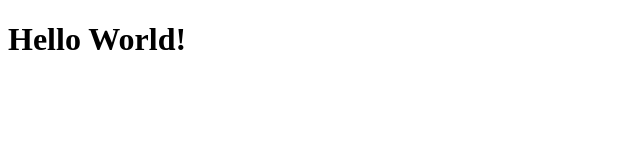
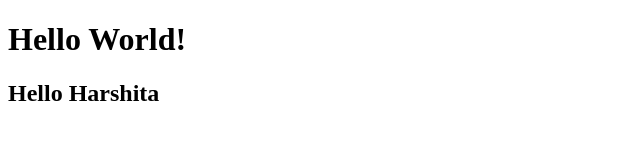
Before and after one commit to harshita02/JosephHarshitaMicroverse, a plain HTML site: page index.html in a window 1280 px wide. Shown: the whole page, without its empty margins (0-640 px from the left). Drawn offline with Linux system fonts and the light colour scheme.

Commit message:
Greetings

```diff
--- a/index.html
+++ b/index.html
@@ -10,6 +10,7 @@
 
 <body>
     <h1>Hello World!</h1>
+    <h2>Hello Harshita</h2>
 </body>
 
 </html>
```
